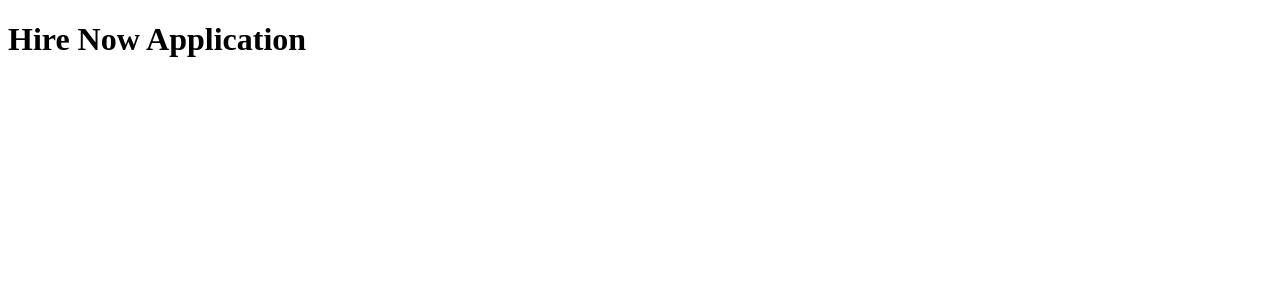
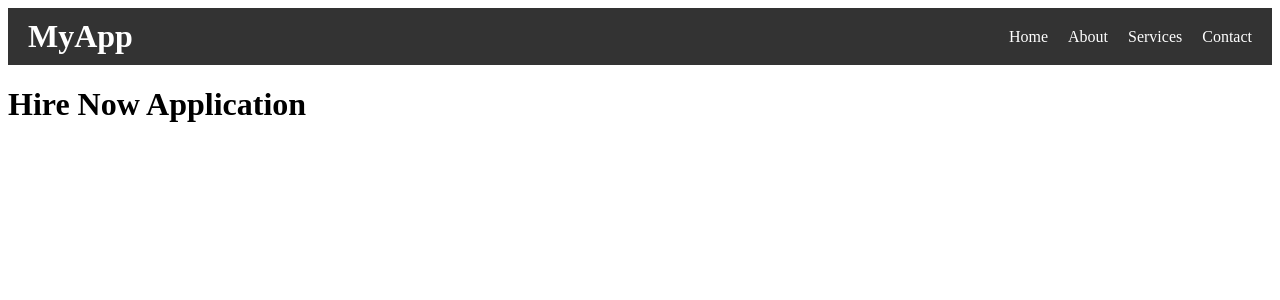
Before and after one commit to encryptedtouhid/HireNow, a React (Create React App) app in the folder frontend/: page / in a window 1280 px wide. Shown: the top 300 px of the page. Built offline with nearby package versions, Linux system fonts and the light colour scheme; no server answers; the HTML template or start-up script is replaced by a standard one.

Commit message:
Added Header

```diff
--- a/frontend/src/App.js
+++ b/frontend/src/App.js
@@ -1,11 +1,14 @@
 import React from 'react';
 import logo from './assets/img/logo.svg';
 import './App.css';
+import Header from './pages/shared/header';
 import HelloWorld from './pages/hello-world/HelloWorld';
+
 
 function App() {
   return (
     <div>
+       <Header />
       <HelloWorld />
     </div>
   );
--- /dev/null
+++ b/frontend/src/pages/shared/header.css
@@ -0,0 +1,32 @@
+.header {
+    display: flex;
+    justify-content: space-between;
+    align-items: center;
+    background-color: #333;
+    padding: 10px 20px;
+    color: white;
+  }
+
+  .logo h1 {
+    margin: 0;
+  }
+
+  .navigation ul {
+    list-style: none;
+    display: flex;
+    margin: 0;
+    padding: 0;
+  }
+
+  .navigation li {
+    margin-left: 20px;
+  }
+
+  .navigation a {
+    color: white;
+    text-decoration: none;
+  }
+
+  .navigation a:hover {
+    text-decoration: underline;
+  }
--- a/frontend/src/pages/shared/header.js
+++ b/frontend/src/pages/shared/header.js
@@ -1,14 +1,22 @@
 import React from 'react';
-import SearchBar from './SearchBar';
+import './Header.css'; // Import the CSS file for styling
 
 const Header = () => {
   return (
-    <header>
-      <h1>My Web Application</h1>
-      <img src="my-logo.png" alt="My Logo" />
-      <SearchBar />
+    <header className="header">
+      <div className="logo">
+        <h1>MyApp</h1>
+      </div>
+      <nav className="navigation">
+        <ul>
+          <li><a href="#home">Home</a></li>
+          <li><a href="#about">About</a></li>
+          <li><a href="#services">Services</a></li>
+          <li><a href="#contact">Contact</a></li>
+        </ul>
+      </nav>
     </header>
   );
-}
+};
 
 export default Header;
```
